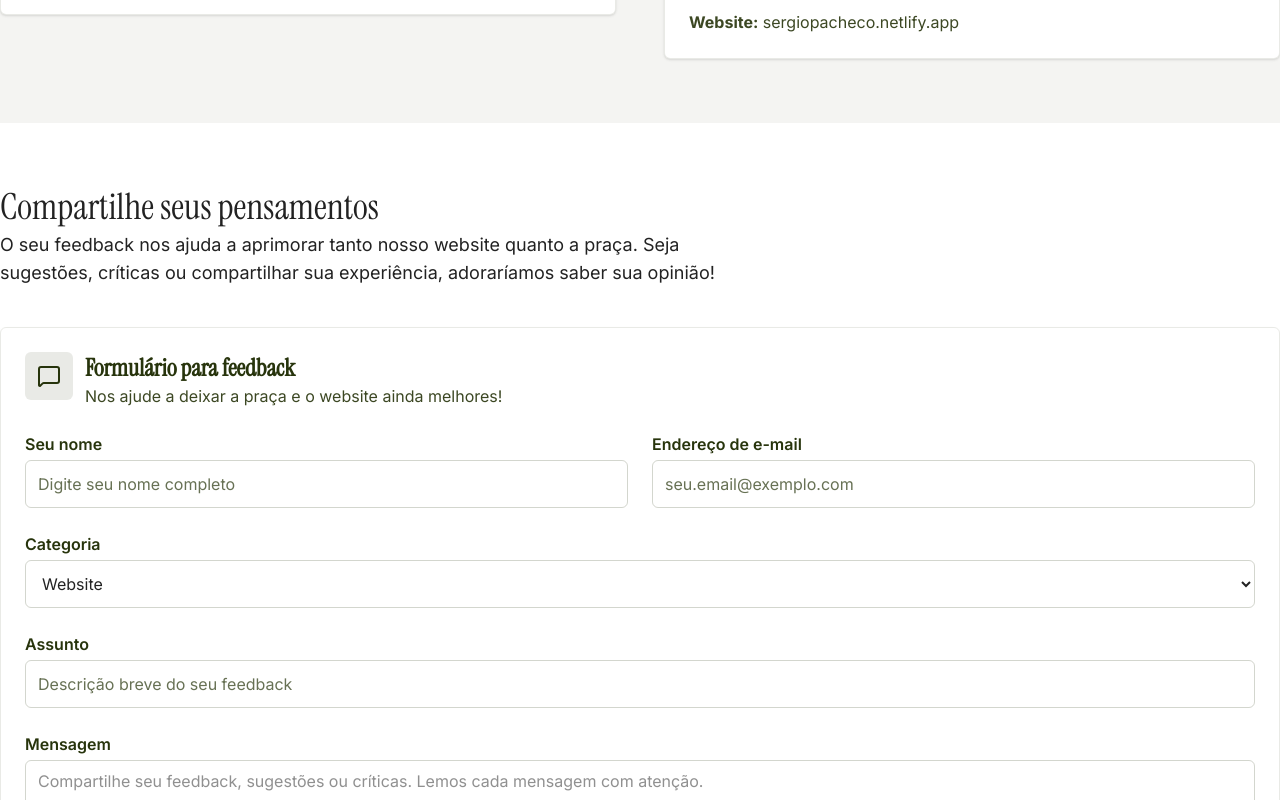
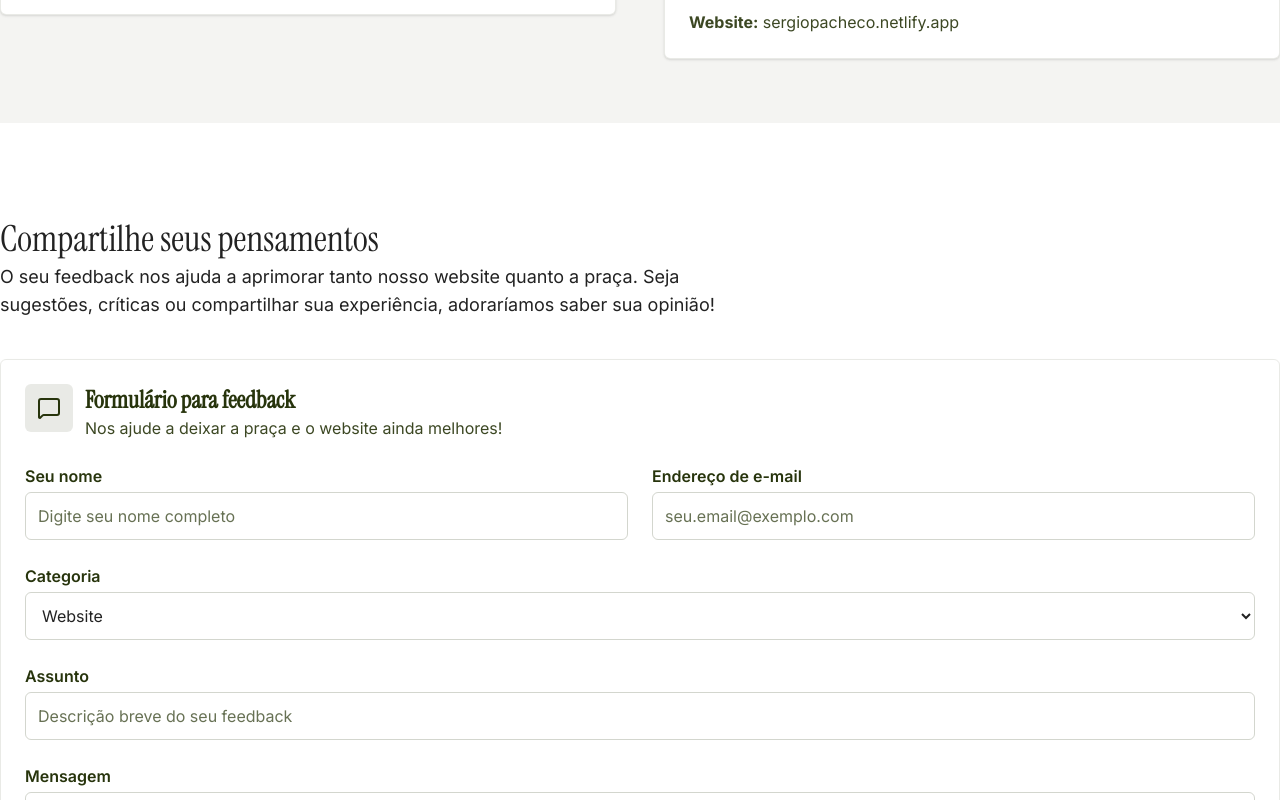
Before and after one commit to viniciuseugenio/praca-sergio-pacheco, a React (Vite) app in the folder frontend/: page / in a window 1280 px wide. Shown: the part 4320-5120 px from the top of the page. Built offline with nearby package versions, Linux system fonts and the light colour scheme; no server answers.

Commit message:
fix(feedback): add padding and id to feedback section

```diff
--- a/frontend/src/components/Feedback.tsx
+++ b/frontend/src/components/Feedback.tsx
@@ -6,7 +6,7 @@ import { motion } from "motion/react";
 
 const Feedback: React.FC = () => {
   return (
-    <SectionContainer className="mt-16">
+    <SectionContainer id="feedback" className="pt-24">
       <SectionTitle
         title="Compartilhe seus pensamentos"
         description="O seu feedback nos ajuda a aprimorar tanto nosso website quanto a praça. Seja sugestões, críticas ou compartilhar sua experiência, adoraríamos saber sua opinião!"
```
